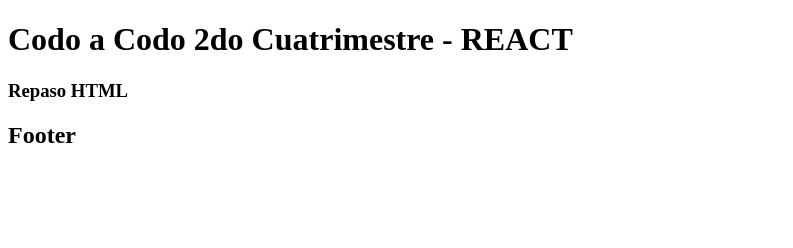
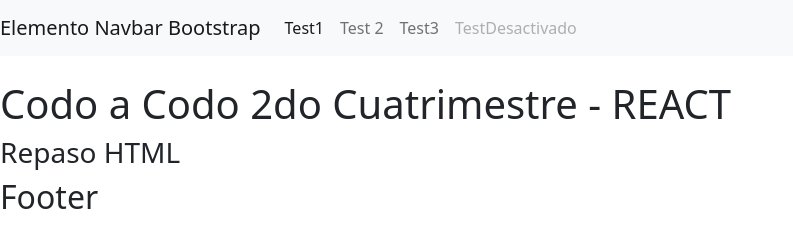
Before and after one commit to CaC-Emgv/repaso_html_cac_react, a plain HTML site: page index.html in a window 1280 px wide. Shown: the whole page, without its empty margins (0-793 px from the left). Drawn offline with nearby package versions, Linux system fonts and the light colour scheme.

Commit message:
Añadido elemento navbar con bootstrap, y js con log por consola del documento

```diff
--- a/index.html
+++ b/index.html
@@ -1,13 +1,30 @@
 <!DOCTYPE html>
 <html lang="en">
 <head>
+    <link href="https://cdn.jsdelivr.net/npm/bootstrap@5.2.0/dist/css/bootstrap.min.css" rel="stylesheet" integrity="sha384-gH2yIJqKdNHPEq0n4Mqa/HGKIhSkIHeL5AyhkYV8i59U5AR6csBvApHHNl/vI1Bx" crossorigin="anonymous">
+
     <meta charset="UTF-8">
     <meta http-equiv="X-UA-Compatible" content="IE=edge">
     <meta name="viewport" content="width=device-width, initial-scale=1.0">
     <title>Repaso HTML React</title>
 </head>
 <body>
+    <nav class="navbar navbar-expand-lg navbar-light bg-light">
+        <a class="navbar-brand" href="#">Elemento Navbar Bootstrap</a>
+        <button class="navbar-toggler" type="button" data-toggle="collapse" data-target="#navbarNavAltMarkup" aria-controls="navbarNavAltMarkup" aria-expanded="false" aria-label="Toggle navigation">
+          <span class="navbar-toggler-icon"></span>
+        </button>
+        <div class="collapse navbar-collapse" id="navbarNavAltMarkup">
+          <div class="navbar-nav">
+            <a class="nav-item nav-link active" href="#">Test1 <span class="sr-only"></span></a>
+            <a class="nav-item nav-link" href="#">Test 2</a>
+            <a class="nav-item nav-link" href="#">Test3</a>
+            <a class="nav-item nav-link disabled" href="#">TestDesactivado</a>
+          </div>
+        </div>
+      </nav>
     <header>
+        <br>
         <h1>Codo a Codo 2do Cuatrimestre - REACT</h1>
     </header>
     <main>
@@ -16,5 +33,7 @@
     <footer>
         <h2>Footer</h2>
     </footer>
+    <script src="js\app.js"></script>
+    <script src="https://cdn.jsdelivr.net/npm/bootstrap@5.2.0/dist/js/bootstrap.bundle.min.js" integrity="sha384-A3rJD856KowSb7dwlZdYEkO39Gagi7vIsF0jrRAoQmDKKtQBHUuLZ9AsSv4jD4Xa" crossorigin="anonymous"></script>
 </body>
 </html>
--- /dev/null
+++ b/js/app.js
@@ -0,0 +1,2 @@
+const webDom = document;
+console.log(webDom);
```
